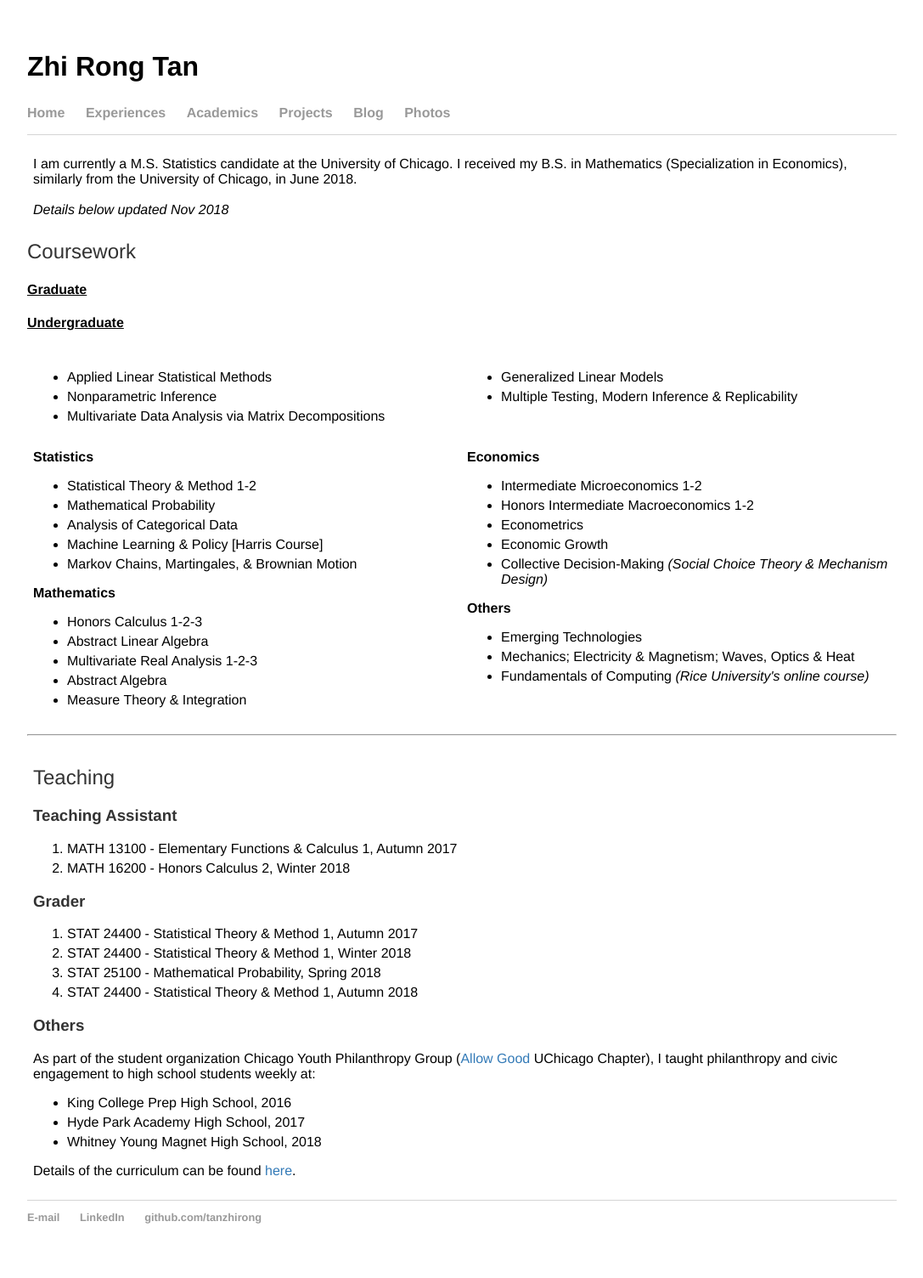
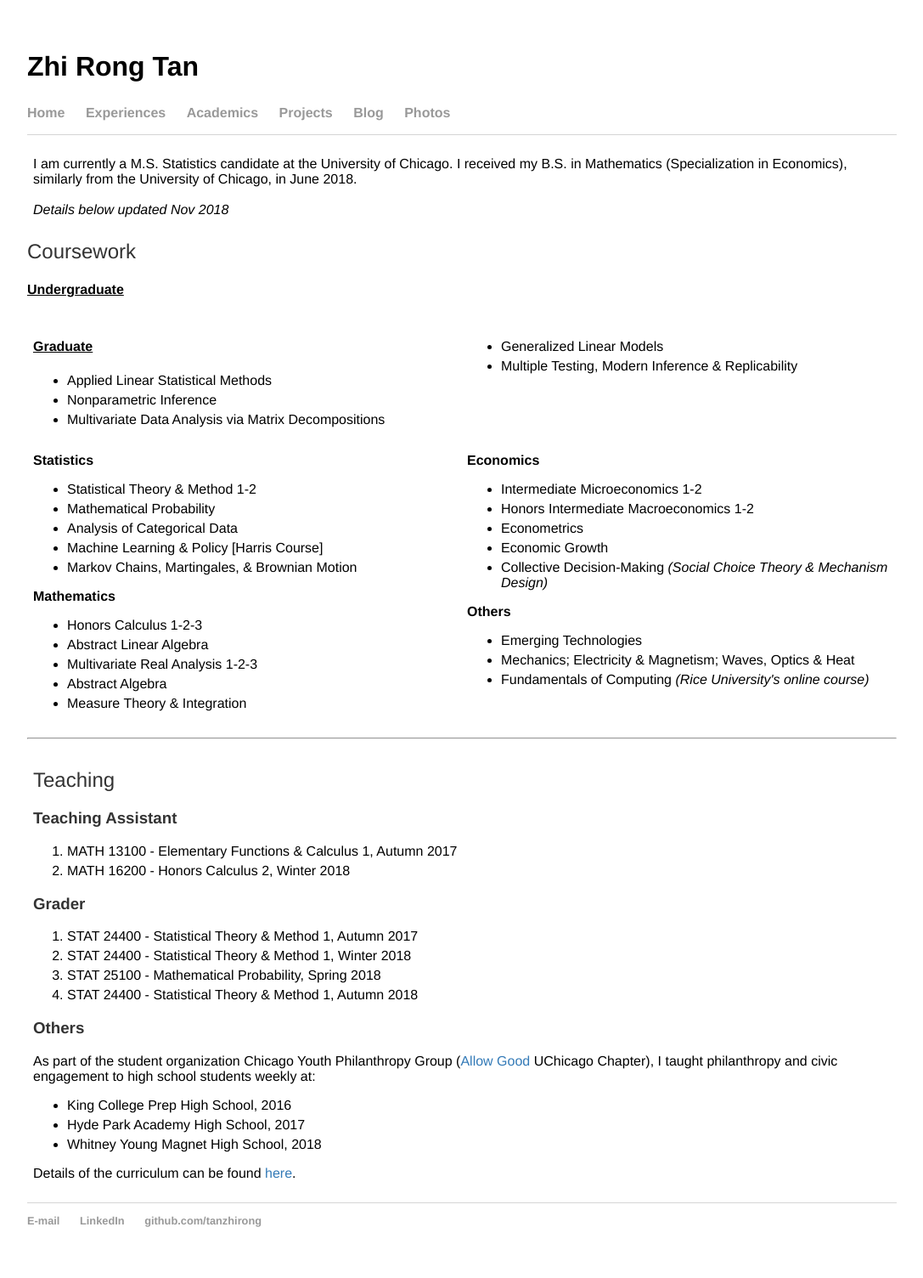
Before and after one commit to tanzhirong/tanzhirong.github.io, a Jekyll site: the page built from acad/index.html, in a window 1280 px wide. Shown: the whole page at 85% size, without its empty margins (96-1183 px from the left). Built offline with Jekyll 4.4.1, drawn with Linux system fonts in a browser that asks for light colours.

Commit message:
Update index.html

```diff
--- a/acad/index.html
+++ b/acad/index.html
@@ -8,16 +8,18 @@ I am currently a M.S. Statistics candidate at the University of Chicago. I recei
 	</td></tr></table>
 	<h2>Coursework</h2>
 <table>
-	<tr> <h4><u>Graduate</u></h4> </tr>
 	<tr>
 	<td width="50%">
+		<h4><u>Graduate</u></h4>
         <ul>
 	<li>Applied Linear Statistical Methods</li>
 	<li>Nonparametric Inference</li>
 	<li>Multivariate Data Analysis via Matrix Decompositions</li>
         </ul>
 		</td>
-	<td width="50%"><ul>
+	<td width="50%">
+				<h4><u></u></h4>
+		<ul>
         <li>Generalized Linear Models</li>
         <li>Multiple Testing, Modern Inference & Replicability</li>
         </ul></td>
```
